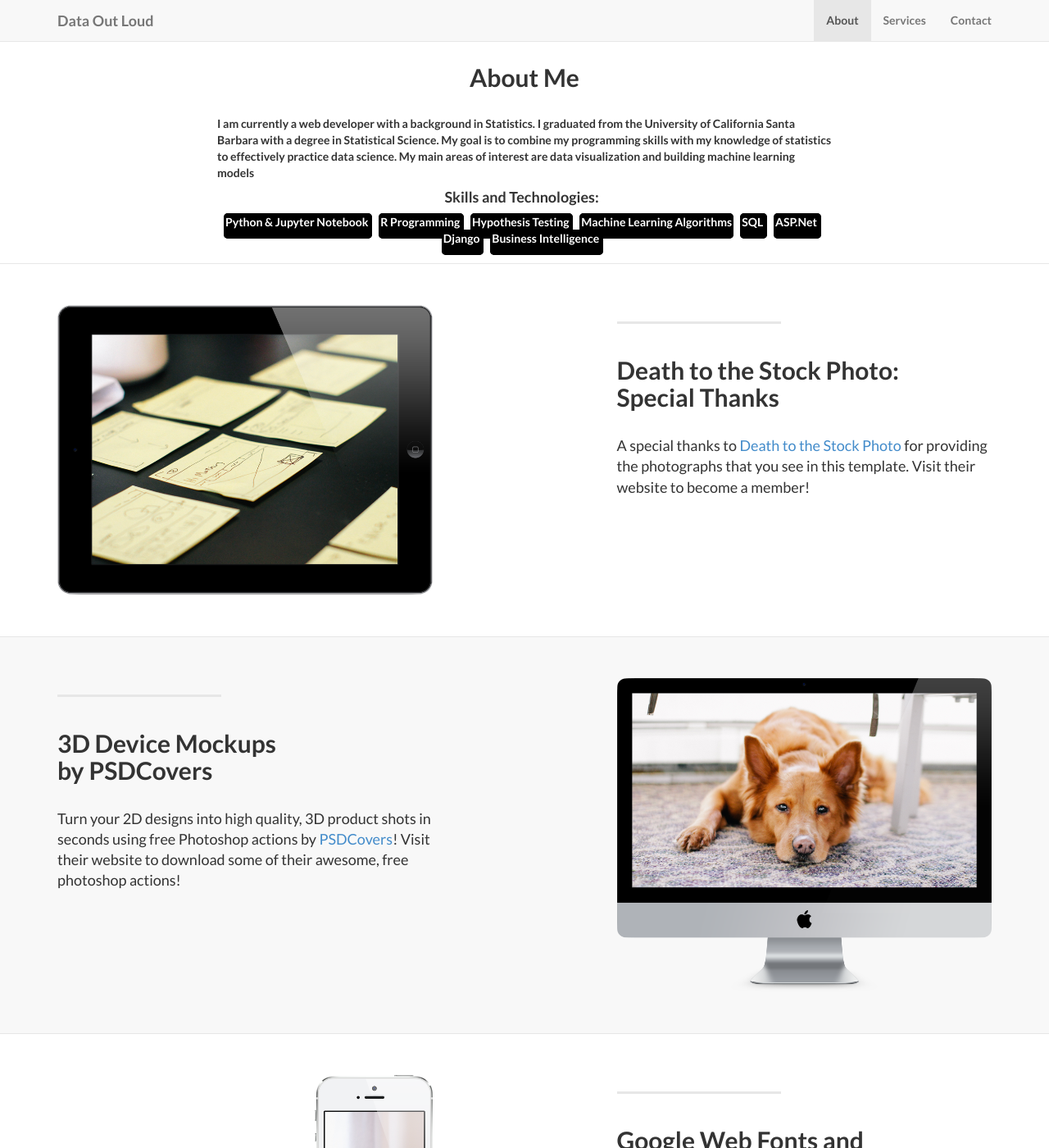
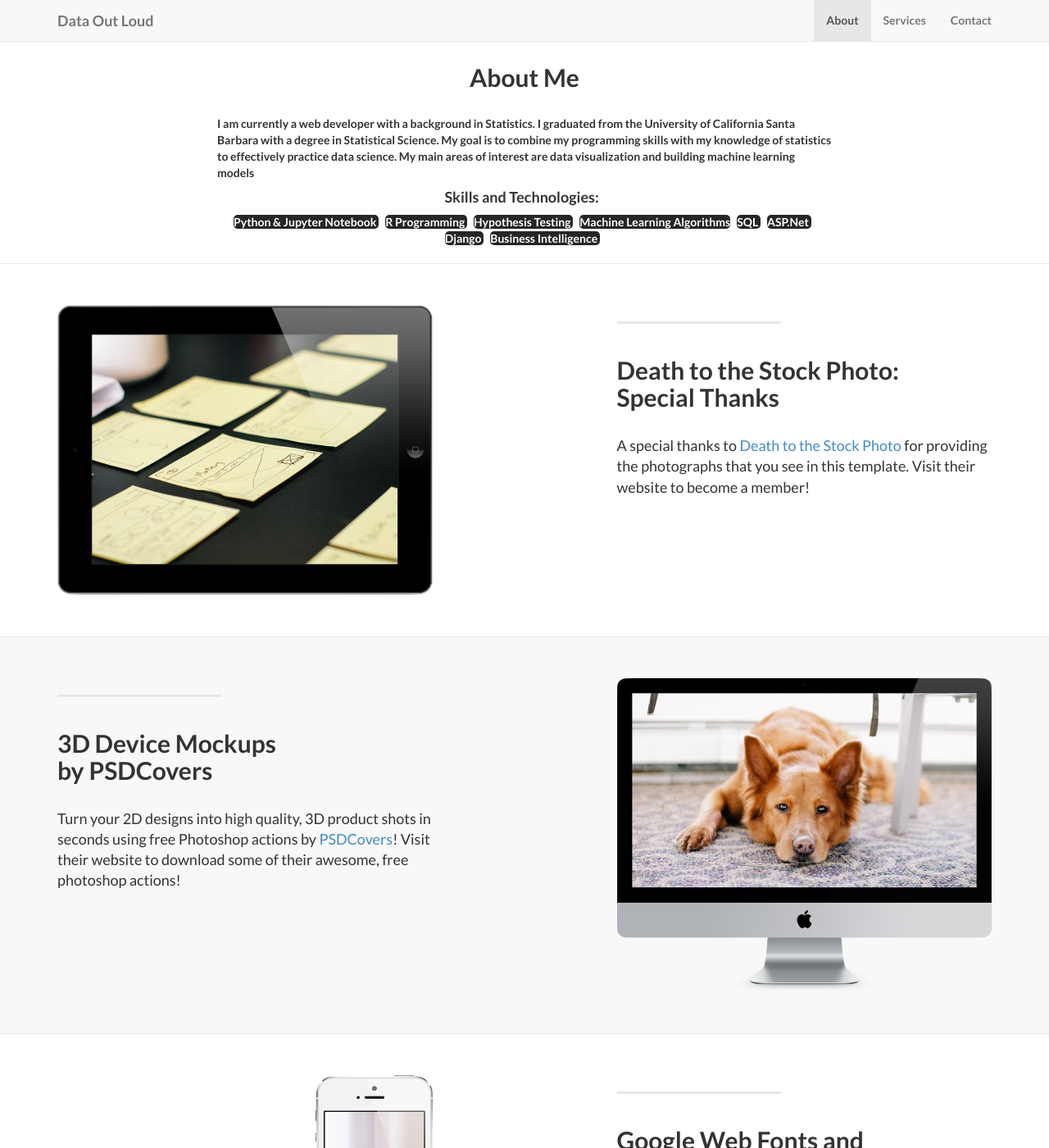
Before and after one commit to robinphetsa/robinphetsa.github.io, a Jekyll site: the page built from index.html, in a window 1280 px wide and 1400 px high, scrolled down 759 px. Shown: the whole window at 82% size. Built offline with Jekyll 4.4.1, drawn with Linux system fonts in a browser that asks for light colours.

Commit message:
Update landing-page.css

```diff
--- a/css/landing-page.css
+++ b/css/landing-page.css
@@ -189,12 +189,13 @@
 
 .br-white{
 	/*background:#fff !important;*/
-	background:#000000 !important;
-	border: 2px solid black;
+	background:#262626 !important;
+	border-style: 2px solid;
+	border-color: #262626;
     	border-radius: 5px;
     	color: #ffffff;
     	text-align: center;
-    	padding-bottom: 10px;
+
 }
 
 .br-black{
```
